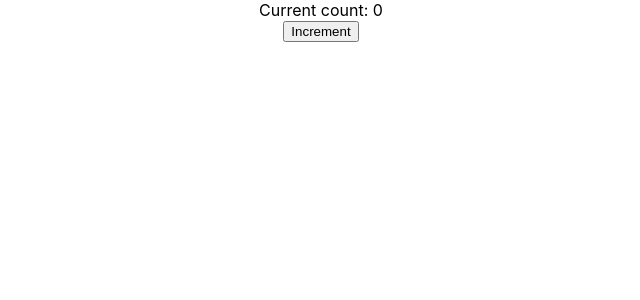
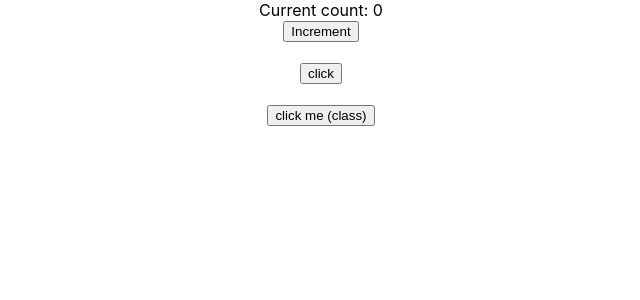
Before and after one commit to CZDiego/react-tutorial, a React (Create React App) app: page / in a window 1280 px wide. Shown: the top 300 px of the page, without its empty margins (319-959 px from the left). Built offline with nearby package versions, Linux system fonts and the light colour scheme.

Commit message:
Event Handling

```diff
--- a/src/App.js
+++ b/src/App.js
@@ -1,6 +1,8 @@
 import React from 'react';
 import './App.css';
-import Counter from "./components/Counter";
+import Counter from "./components/State/Counter";
+import FunctionClick from "./components/EventHandling/FunctionClick";
+import ClassClick from "./components/EventHandling/ClassClick";
 
 function App() {
   return (
@@ -15,6 +17,14 @@
       {/*<Message/>*/}
       <Counter/>
 
+      <br/>
+
+      <FunctionClick/>
+
+      <br/>
+
+      <ClassClick/>
+
     </div>
   );
 }
--- /dev/null
+++ b/src/components/EventHandling/ClassClick.js
@@ -0,0 +1,20 @@
+import React, {Component} from 'react';
+
+class ClassClick extends Component {
+
+  clickHandler() {
+    console.log('clicked the button');
+  }
+
+  render() {
+    return (
+      <div>
+        <button onClick={this.clickHandler}>click me
+          (class)
+        </button>
+      </div>
+    );
+  }
+}
+
+export default ClassClick;
--- /dev/null
+++ b/src/components/EventHandling/FunctionClick.js
@@ -0,0 +1,16 @@
+import React from 'react';
+
+function FunctionClick() {
+
+  function clickHandler() {
+    console.log('Button click');
+  }
+
+  return (
+    <div>
+      <button onClick={clickHandler}>click</button>
+    </div>
+  );
+}
+
+export default FunctionClick;
```
Also changed, not shown: src/components/State/Counter.js (renamed from src/components/Counter.js).
